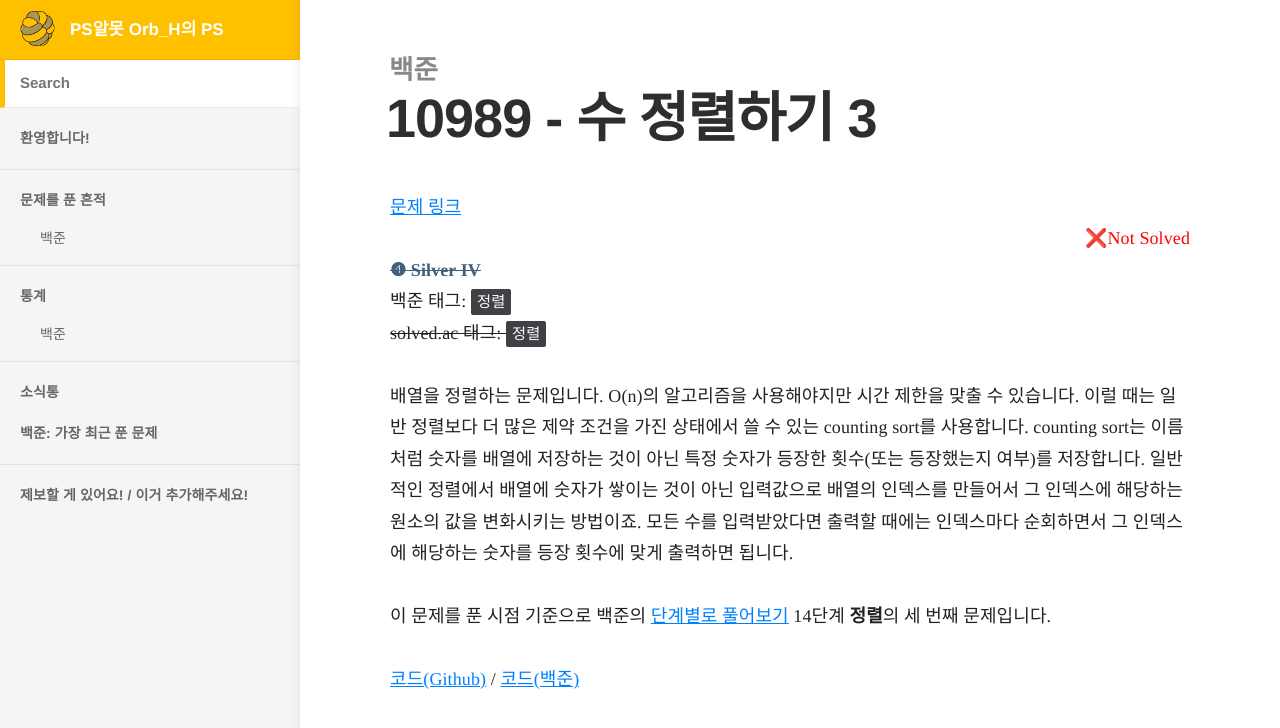
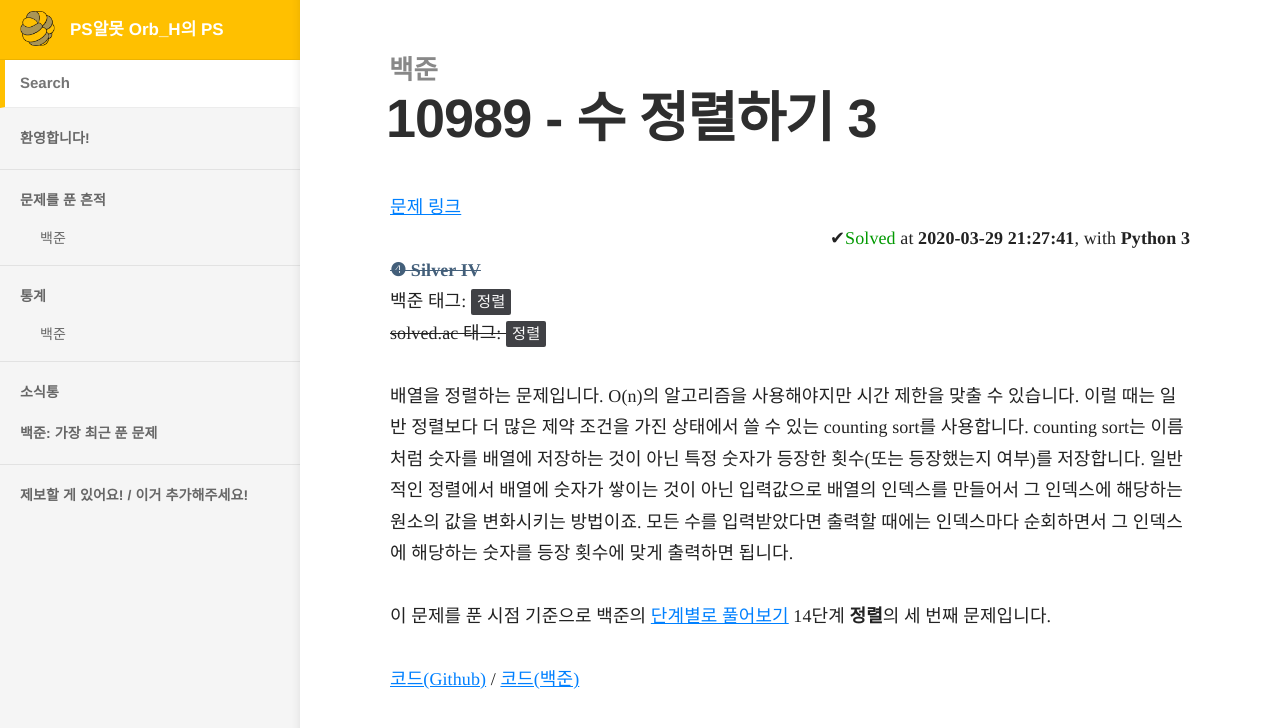
Before and after one commit to Orb-H/nojam, a Jekyll site: the page built from docs/_docs/nojam/10989.md, in a window 1280 px wide. Shown: the top 728 px of the page. Built offline with Jekyll 4.4.1, drawn with Linux system fonts in a browser that asks for light colours; some of the changed lines change nothing that is shown.

Commit message:
remove unsolved tag of 10989

```diff
--- a/docs/_docs/nojam/10989.md
+++ b/docs/_docs/nojam/10989.md
@@ -17,7 +17,6 @@
 solve_solved_tag:
   - 정렬
 solve_solved_not_set: true
-solve_exclude: true
 ---
 
 배열을 정렬하는 문제입니다. O(n)의 알고리즘을 사용해야지만 시간 제한을 맞출 수 있습니다. 이럴 때는 일반 정렬보다 더 많은 제약 조건을 가진 상태에서 쓸 수 있는 counting sort를 사용합니다. counting sort는 이름처럼 숫자를 배열에 저장하는 것이 아닌 특정 숫자가 등장한 횟수(또는 등장했는지 여부)를 저장합니다. 일반적인 정렬에서 배열에 숫자가 쌓이는 것이 아닌 입력값으로 배열의 인덱스를 만들어서 그 인덱스에 해당하는 원소의 값을 변화시키는 방법이죠. 모든 수를 입력받았다면 출력할 때에는 인덱스마다 순회하면서 그 인덱스에 해당하는 숫자를 등장 횟수에 맞게 출력하면 됩니다.
```
